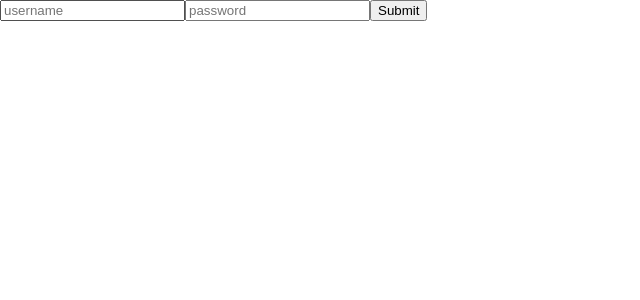
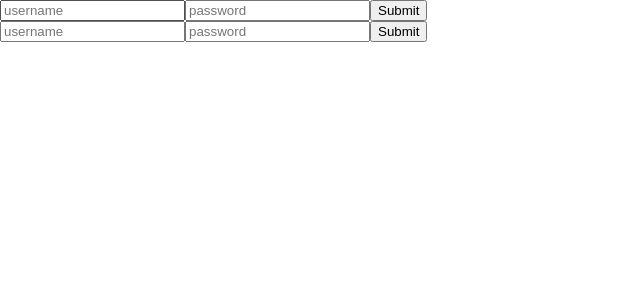
Before and after one commit to maecapozzi/rosie-frontend, a React (Create React App) app: page / in a window 1280 px wide. Shown: the top 300 px of the page, without its empty margins (0-640 px from the left). Built offline with nearby package versions, Linux system fonts and the light colour scheme.

Commit message:
Refactor form

```diff
--- a/src/App.js
+++ b/src/App.js
@@ -1,50 +1,14 @@
 import React, { Component } from 'react'
-import axios from 'axios'
+import Form from './Form'
 import './App.css'
 
 class App extends Component {
-  state = {
-    username: '',
-    password: ''
-  }
-  handleSubmit = e => {
-    e.preventDefault()
-    axios
-      .post('http://localhost:3001/createUser', {
-        username: this.state.username,
-        password: this.state.password
-      })
-      .then(response => {
-        console.log(response)
-      })
-      .catch(error => {
-        console.log(error)
-      })
-  }
-
-  handleChange = e => {
-    this.setState({ [e.target.name]: e.target.value })
-  }
-
   render () {
     return (
-      <form onSubmit={this.handleSubmit}>
-        <input
-          type='text'
-          name='username'
-          value={this.state.username}
-          placeholder='username'
-          onChange={this.handleChange}
-        />
-        <input
-          type='password'
-          name='password'
-          value={this.state.password}
-          placeholder='password'
-          onChange={this.handleChange}
-        />
-        <input type='submit' />
-      </form>
+      <div>
+        <Form type='createUser' />
+        <Form type='login' />
+      </div>
     )
   }
 }
--- /dev/null
+++ b/src/Form.js
@@ -0,0 +1,66 @@
+import React, { Component } from 'react'
+import axios from 'axios'
+
+class Form extends Component {
+  state = {
+    username: '',
+    password: ''
+  }
+
+  handleSubmit = e => {
+    e.preventDefault()
+    if (this.props.type === 'createUser') {
+      axios
+        .post('http://localhost:3001/createUser', {
+          username: this.state.username,
+          password: this.state.password
+        })
+        .then(response => {
+          console.log(response)
+        })
+        .catch(error => {
+          console.log(error)
+        })
+    } else {
+      axios
+        .post('http://localhost:3001/login', {
+          username: this.state.username,
+          password: this.state.password
+        })
+        .then(response => {
+          console.log(response)
+        })
+        .catch(error => {
+          console.log(error)
+        })
+    }
+  }
+
+  handleChange = e => {
+    this.setState({ [e.target.name]: e.target.value })
+  }
+
+  render () {
+    return (
+      <form onSubmit={this.handleSubmit}>
+        <input
+          type='text'
+          name='username'
+          value={this.username}
+          placeholder='username'
+          onChange={this.handleChange}
+        />
+        <input
+          type='password'
+          name='password'
+          value={this.password}
+          placeholder='password'
+          onChange={this.handleChange}
+        />
+        <input type='submit' />
+      </form>
+    )
+  }
+}
+
+export default Form
```
